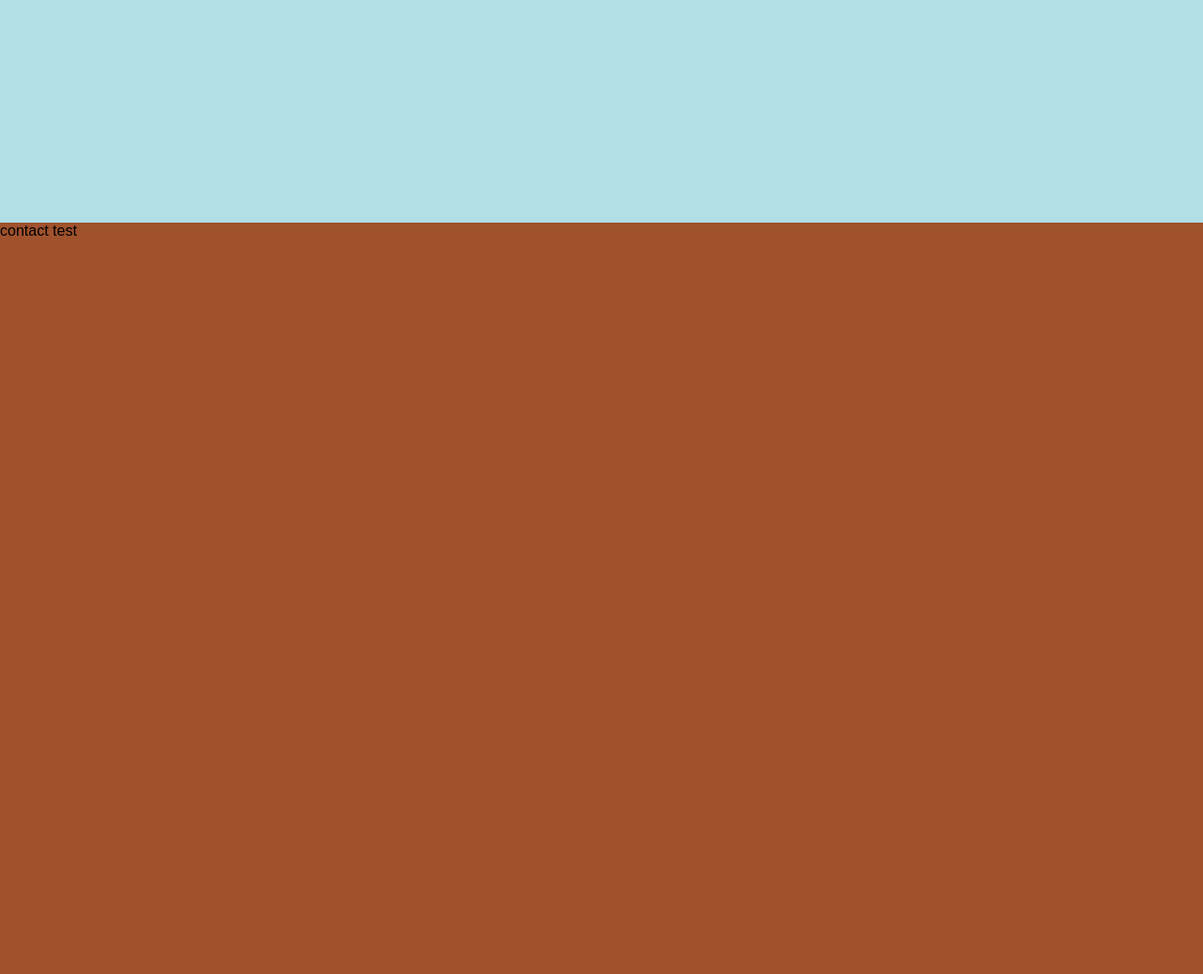
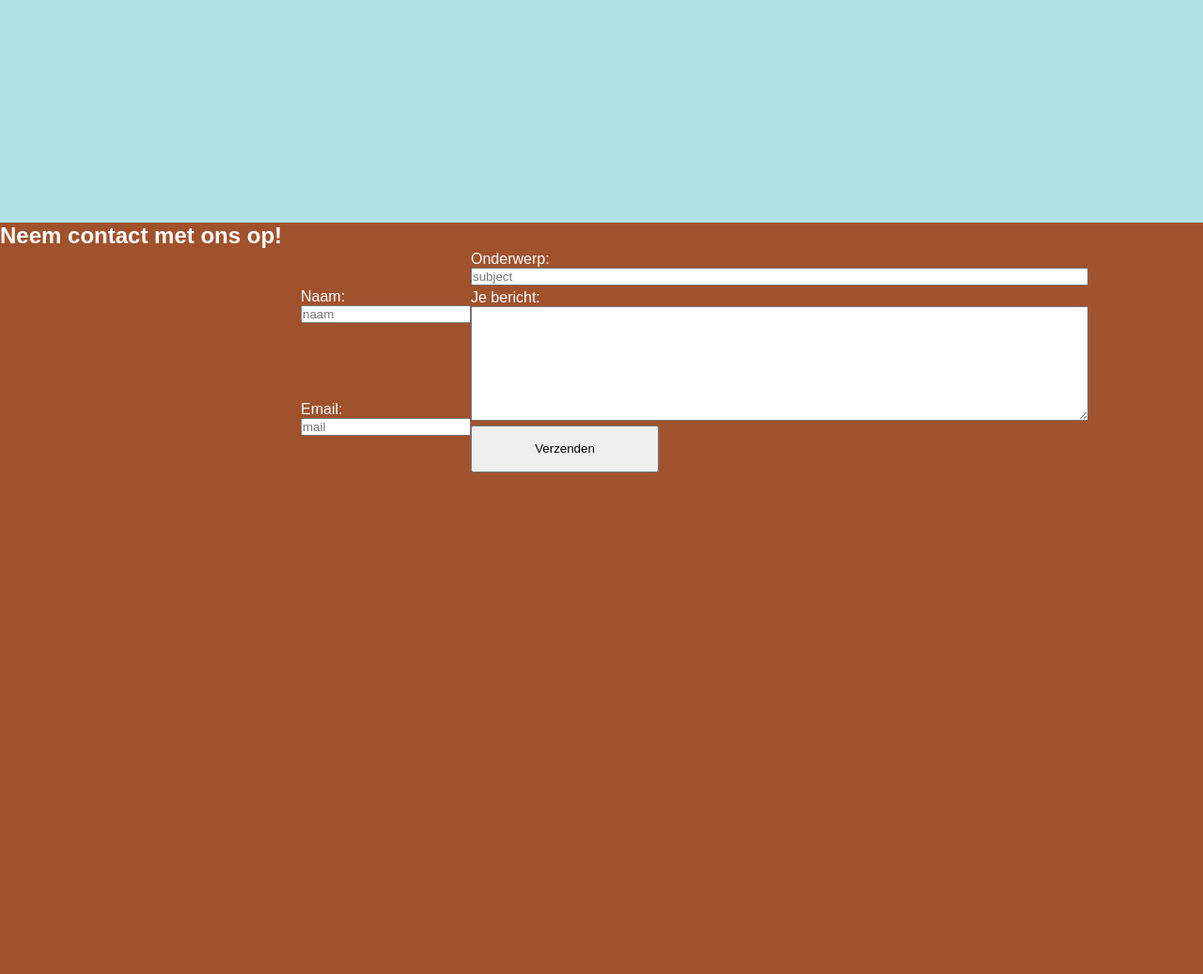
Before and after one commit to MariusHendriks/Moedersmooiste, a PHP site: page / in a window 1280 px wide. Shown: the part 4563-5600 px from the top of the page at 94% size. Run offline with PHP 8.4, Linux system fonts and the light colour scheme.

Commit message:
contact stuff UNFINISHED

```diff
--- a/css/style.css
+++ b/css/style.css
@@ -1,3 +1,11 @@
+/* sea blue: #006E90
+Tangeringe: #f18f01
+Jelly bean: #DB504A
+White smoke: #f7f7f7
+Jet: #353531
+ */
+
+
 * {
     margin: 0;
     padding: 0;
@@ -166,5 +174,44 @@ nav li:hover::after {
     height: 100vh;
     width: 100vw;
     background-color: sienna;
+    color: white;
+}
+
+.contact h1 {
+  margin: 0 auto;
+}
+
+.contact .contact-left {
+  display: flex;
+  flex-direction: column;
+  justify-content: space-around;
+}
+.contact .contact-right {
+  display: flex;
+  flex-direction: column;
+  justify-content: space-around;
+}
+
+.contact form {
+  height: 30%;
+  width: 50vw;
+  margin: 0 auto;
+  display: flex;
+  justify-content: space-around;
+
+
+}
+.contact form label {
+
+}
+.contact form fieldset {
+   border: none;
+   display: flex;
+   flex-direction: column;
+}
+
+.contact .submit {
+  width: 200px;
+  height: 50px;
 }
 /* CONTACT FINISH */
--- a/modules/contact.php
+++ b/modules/contact.php
@@ -1 +1,77 @@
-contact test
+<?php
+
+$error = "";
+$successMessage = "";
+
+  if ($_POST) {
+
+      if (!$_POST["email"]) {
+
+          $error .= "An email address is required.<br>";
+
+      }
+
+      if (!$_POST["content"]) {
+
+          $error .= "The content field is required.<br>";
+
+      }
+
+      if (!$_POST["subject"]) {
+
+          $error .= "The subject is required.<br>";
+
+      }
+
+      if ($_POST['email'] && filter_var($_POST["email"], FILTER_VALIDATE_EMAIL) === false) {
+
+          $error .= "The email address is invalid.<br>";
+
+      }
+
+      if ($error != "") {
+
+        $error = '<div class="alert alert-danger" role="alert"><p>There were error(s) in your form:</p>' . $error . '</div>';
+      }
+      else {
+
+        $emailTo = "dylano.hartman@gmail.com";
+        $subject = $_POST['subject'];
+        $content = $_POST['content'];
+        $headers = "From: ".$_POST['email'];
+
+        if (mail($emailTo, $subject, $content, $headers)) {
+          $successMessage = '<div class="success" role="alert">Your message was sent, we\'ll get back to you ASAP!</div>';
+        }
+        else {
+          $error = '<div class="error" role="alert"><p><strong>Your message couldn\'t be sent - please try again later</div>';
+        }
+      }
+  }
+?>
+
+<h1>Neem contact met ons op!</h1>
+<div id="error"><?php echo $error; ?></div>
+<form method="post">
+  <div class="contact-left">
+    <fieldset>
+      <label for="name">Naam:</label>
+      <input type="text" name="name" placeholder="naam" class="name">
+    </fieldset>
+    <fieldset>
+      <label for="email">Email:</label>
+      <input type="email" name="email" placeholder="mail" class="email">
+    </fieldset>
+  </div>
+  <div class="contact-right">
+    <fieldset>
+      <label for="subject">Onderwerp:</label>
+      <input type="text" name="subject" placeholder="subject" class="subject">
+    </fieldset>
+    <fieldset>
+      <label for="message">Je bericht:</label>
+      <textarea name="content" rows="8" cols="80" class="content"></textarea>
+    </fieldset>
+    <button type="submit" name="button" class="submit">Verzenden</button>
+  </div>
+</form>
```
